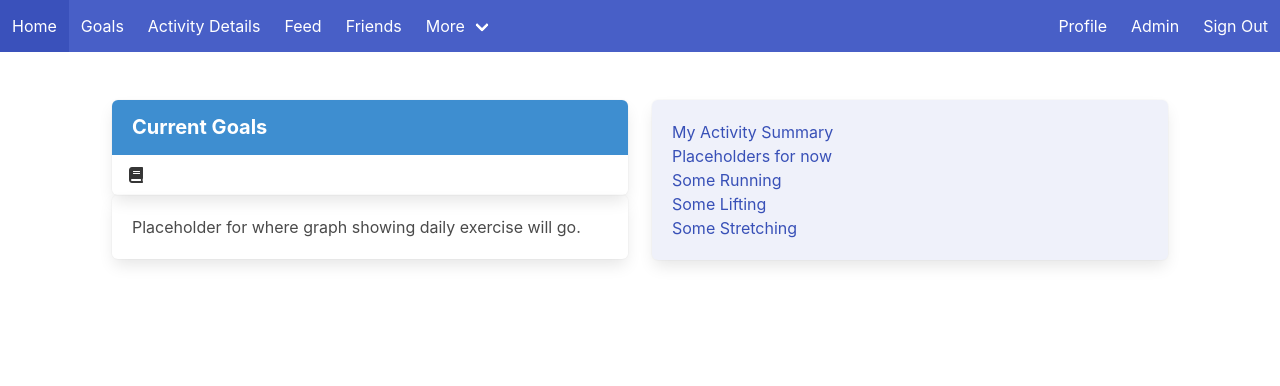
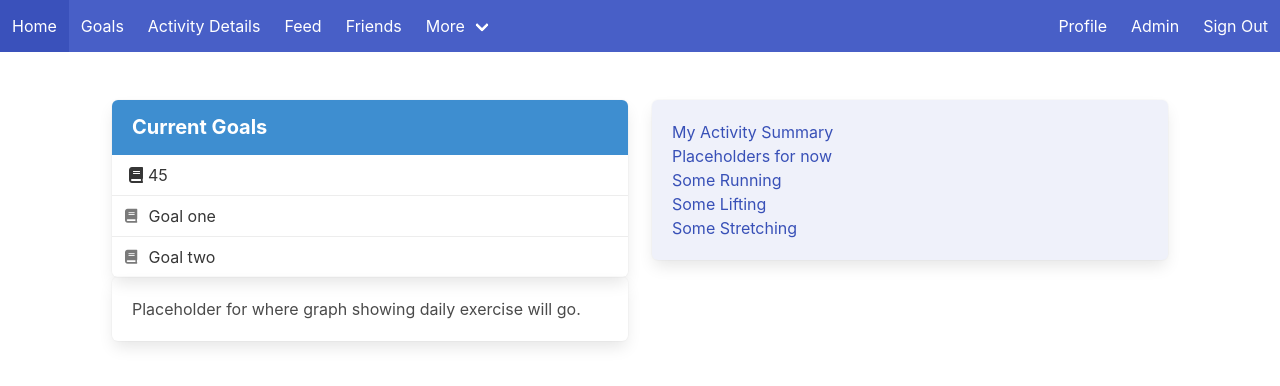
Before and after one commit to NancyShaw/exercise-app, a Vue app in the folder client/: page /home in a window 1280 px wide. Shown: the top 386 px of the page. Built offline with nearby package versions, Linux system fonts and the light colour scheme.

Commit message:
Got current goals working nicely -shows same info in multiple places -gets data from model

```diff
--- a/client/src/models/Goals.js
+++ b/client/src/models/Goals.js
@@ -1,26 +1,21 @@
 /* Holds data related to a user's goals */
 
-const currentGoals = [
+const otherGoals = [
     {
-        daily: 45,
-        other: [{
-            goal: "Get fresh air"
-            },
-            {
-            goal: "Be present in each moment"
-            }
-        ]
+        goal: "Goal one"
+    },
+    {
+        goal: "Goal two"
     }
 ];
 
-export function GetCurrentGoals() {
-    return currentGoals;
-}
+const daily = 45;
+
 
 export function GetDailyGoal() {
-    return currentGoals.daily;
+    return daily;
 }
 
 export function GetOtherGoals() {
-    return currentGoals.other;
+    return otherGoals;
 }
--- a/client/src/views/Goals.vue
+++ b/client/src/views/Goals.vue
@@ -27,23 +27,18 @@
 
 <script>
 import CurrentGoals from "../components/CurrentGoals.vue";
-//import { GetCurrentGoals } from "../models/Goals";
+import { GetOtherGoals, GetDailyGoal } from "../models/Goals";
 import Vue from "vue";
+
 export default Vue.extend( {
     data: ()=> ({
-        otherGoals: [
-            {
-                goal: "Goal one"
-            },
-            {
-                goal: "Goal two"
-            }
-        ],
-        daily: 45
+        otherGoals: [],
+        daily: []
     }),
-   /* mounted() {
-        this.currentGoals = GetCurrentGoals();
-    },*/
+    mounted() {
+        this.otherGoals = GetOtherGoals();
+        this.daily = GetDailyGoal();
+    },
     components: {
         CurrentGoals
     }
--- a/client/src/views/Home.vue
+++ b/client/src/views/Home.vue
@@ -2,7 +2,7 @@
   <section class="section">
             <div class="columns is-mobile">
                 <div class="column is-one-half">
-                    <myGoals />
+                    <CurrentGoals :otherGoals="otherGoals" :daily="daily" />
                     <div class="box">
                         Placeholder for where graph showing daily exercise will go.
                     </div>
@@ -23,10 +23,19 @@
 </template>
 
 <script>
-import myGoals from "../components/CurrentGoals"
+import CurrentGoals from "../components/CurrentGoals"
+import { GetOtherGoals, GetDailyGoal } from "../models/Goals";
 export default {
+    data: ()=> ({
+        otherGoals: [],
+        daily: []
+    }),
+    mounted() {
+        this.otherGoals = GetOtherGoals();
+        this.daily = GetDailyGoal();
+    },
     components: {
-        myGoals
+        CurrentGoals
     }
 
 }
```
